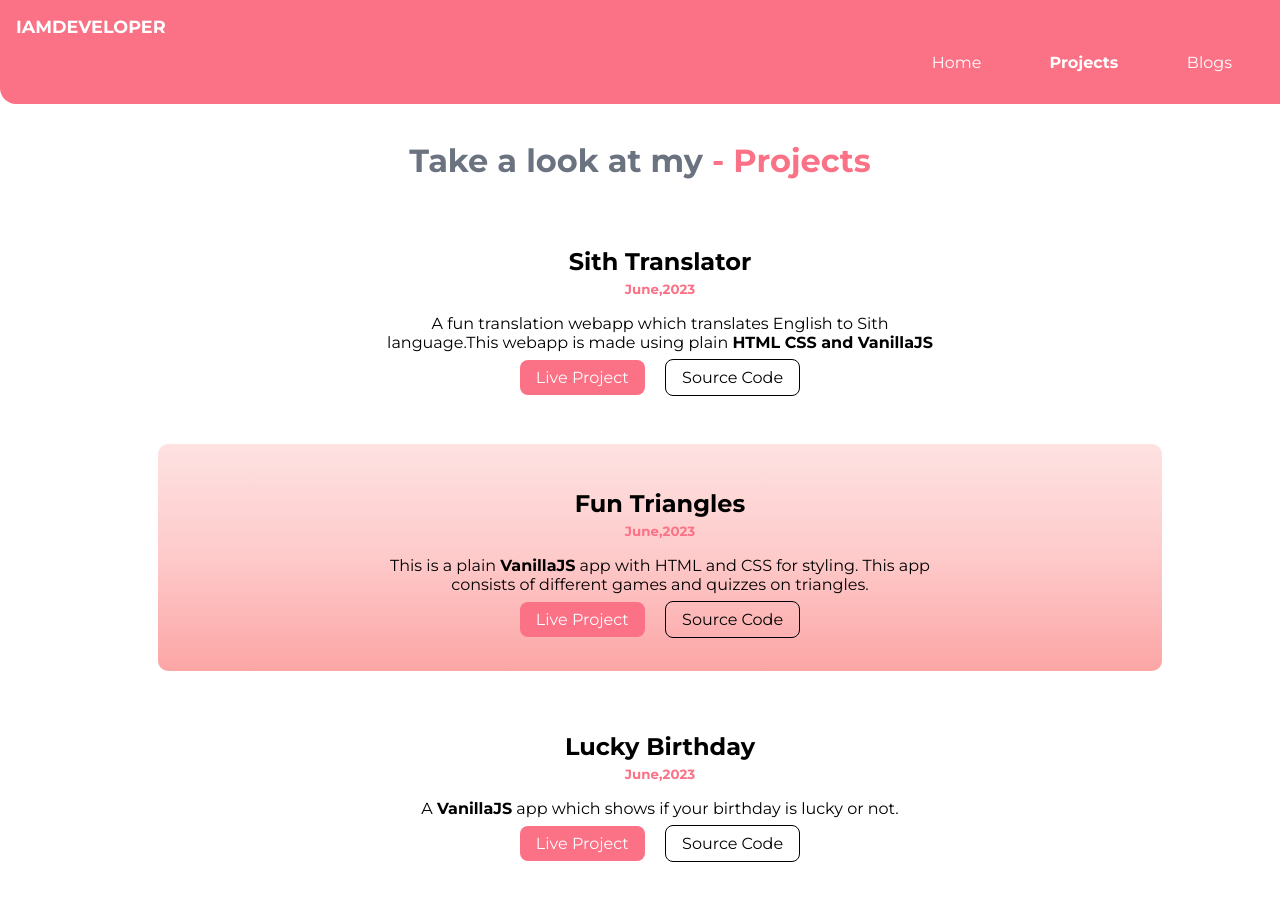
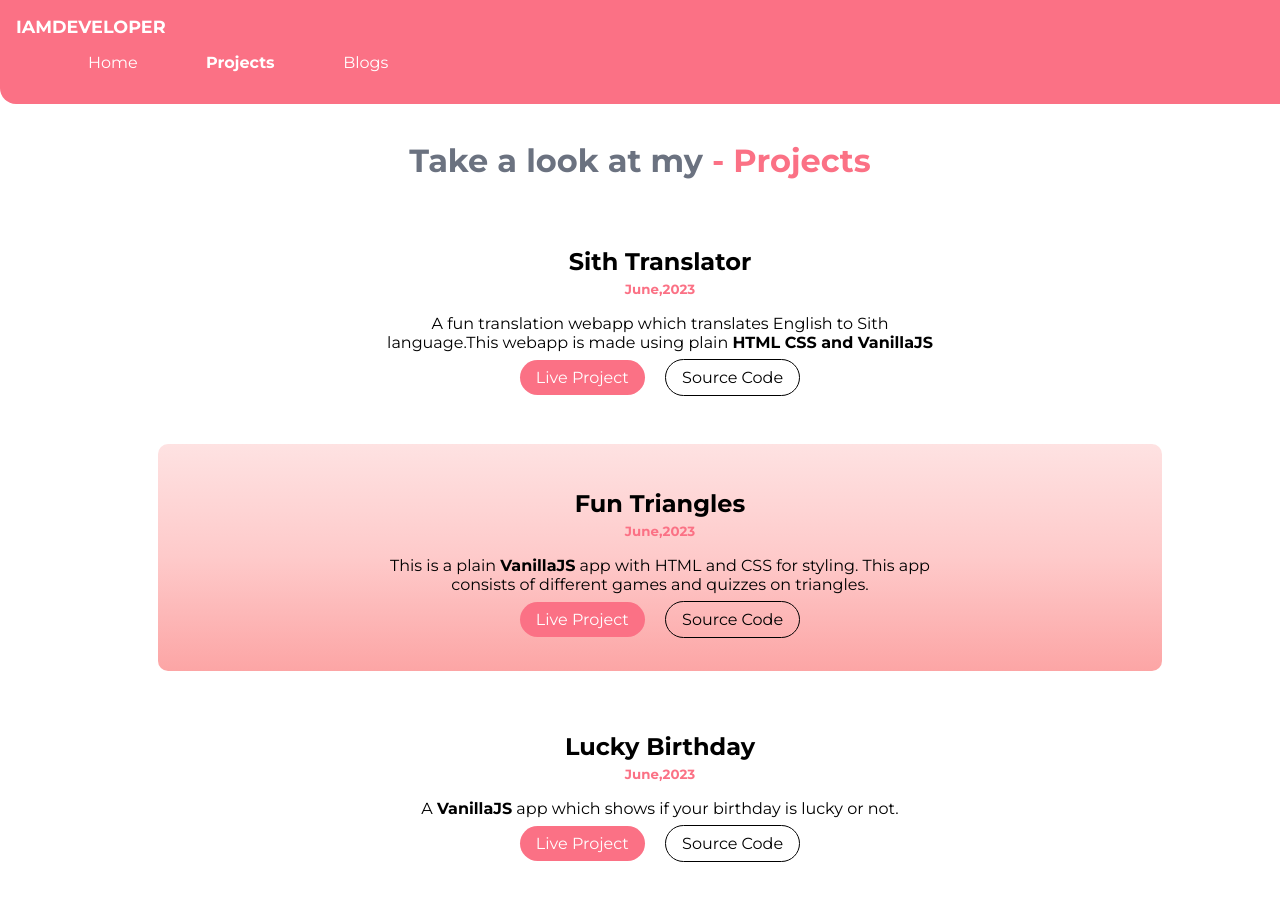
Before and after one commit to Vipul-Bhardwaj777/My_portfolio_neogcamp, a plain HTML site: page projects.html in a window 1280 px wide. Shown: the top 898 px of the page. Drawn offline with Linux system fonts and the light colour scheme.

```diff
--- a/styles.css
+++ b/styles.css
@@ -63,25 +63,25 @@ hr {
 .link-primary {
 
     background-color: var(--primary-color);
-    border-radius: 0.5rem;
+    border-radius: 2rem;
     color: white;
 
 }
 
 .link-primary:hover{
-        font-weight: bold;
+    color: black;
 }
 
 .link-secondary:hover{
     background-color:#dddddd;
-    font-weight: bold;
+
 }
 
 .link-secondary {
 
     color: black;
     border: 1px solid black;
-    border-radius: 0.5rem;
+    border-radius: 2rem;
    font-weight:lighter;
 }
 
@@ -154,6 +154,9 @@ color: var(--primary-color);
     top:0px;
 }
 
+.nav-img{
+    max-width: 50px;
+}
 .nav .link {
     color: white;
 
@@ -170,11 +173,16 @@ color: var(--primary-color);
     font-weight: bold;
     font-size: 1.1rem;
     color: white;
+
 }
 
-.align {
+.align-links {
     text-align: right;
+    margin: 0px;
+
 }
+
+
 
 /* Header */
 
```
